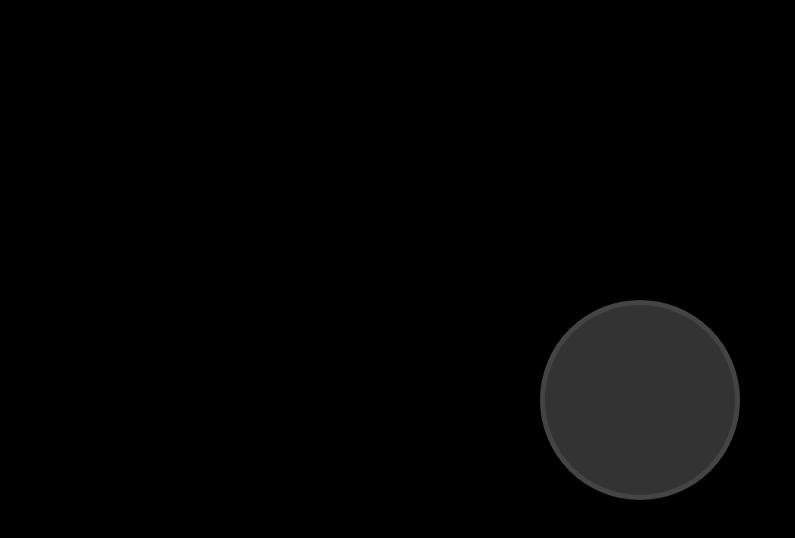
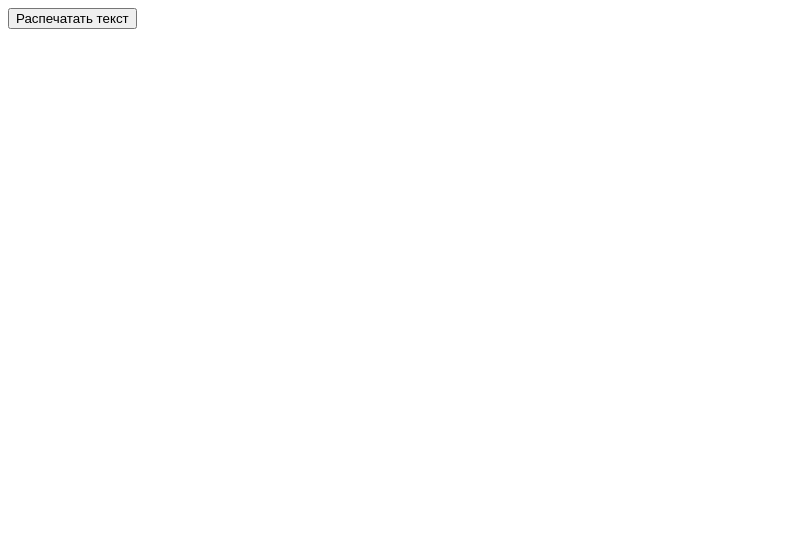
Before and after one commit to matveisem4-dot/prank, a plain HTML site: page index.html in a window 1280 px wide. Shown: the whole page, without its empty margins (0-795 px from the left). Drawn offline with Linux system fonts and the light colour scheme.

Commit message:
Update index.html

```diff
--- a/index.html
+++ b/index.html
@@ -2,55 +2,44 @@
 <html lang="ru">
 <head>
     <meta charset="UTF-8">
-    <meta name="viewport" content="width=device-width, initial-scale=1.0">
-    <title>NFC Service</title>
-    <style>
-        body {
-            background-color: #000;
-            margin: 0;
-            display: flex;
-            justify-content: center;
-            align-items: center;
-            height: 100vh;
-            overflow: hidden;
-        }
-        /* Та самая круглая кнопка без надписей */
-        .btn {
-            width: 200px;
-            height: 200px;
-            background-color: #333;
-            border: 5px solid #444;
-            border-radius: 50%;
-            cursor: pointer;
-            outline: none;
-            transition: background-color 0.2s;
-        }
-        .btn:active {
-            background-color: #555;
-        }
-    </style>
+    <title>Печать из HTML</title>
 </head>
 <body>
-
-    <button class="btn" onclick="boostAndPlay()"></button>
-
-    <audio id="prankAudio" loop>
-        <source src="https://soundinstants.com/storage/sounds/stony-777.mp3" type="audio/mpeg">
-    </audio>
+    <button onclick="printViaBluetooth()">Распечатать текст</button>
 
     <script>
-        function boostAndPlay() {
-            const audio = document.getElementById('prankAudio');
+    async function printViaBluetooth() {
+        try {
+            // 1. Запрашиваем Bluetooth-устройство (ищем стандартный протокол печати)
+            const device = await navigator.bluetooth.requestDevice({
+                filters: [{ services: ['000018f0-0000-1000-8000-00805f9b34fb'] }] // Стандартный UUID для принтеров
+            });
 
-            // Выкручиваем громкость в плеере на 1.0 (максимум)
-            audio.volume = 1.0;
+            // 2. Подключаемся к серверу GATT
+            const server = await device.gatt.connect();
+            const service = await server.getPrimaryService('000018f0-0000-1000-8000-00805f9b34fb');
 
-            // Запускаем воспроизведение
-            audio.play().catch(e => console.log("Ошибка воспроизведения:", e));
+            // Получаем характеристику для записи данных
+            const characteristics = await service.getCharacteristics();
+            const characteristic = characteristics[0];
 
-            // Можно добавить визуальный эффект после нажатия, чтобы было понятно, что сработало
-            document.querySelector('.btn').style.borderColor = "#ff0000";
+            // 3. Формируем данные (Команда ESC/POS + текст)
+            const encoder = new TextEncoder('cp866'); // Кодировка для русского языка
+
+            // Инициализация принтера (\x1b\x40) и текст с переносом строки (\n)
+            const initCmd = new Uint8Array([0x1B, 0x40]);
+            const textData = new TextEncoder().encode("Hello World!\nTest Print\n\n\n");
+
+            // 4. Отправляем на принтер
+            await characteristic.writeValue(initCmd);
+            await characteristic.writeValue(textData);
+
+            alert("Данные успешно отправлены на печать!");
+        } catch (error) {
+            console.error(error);
+            alert("Ошибка подключения или печати: " + error.message);
         }
+    }
     </script>
 </body>
 </html>
```
